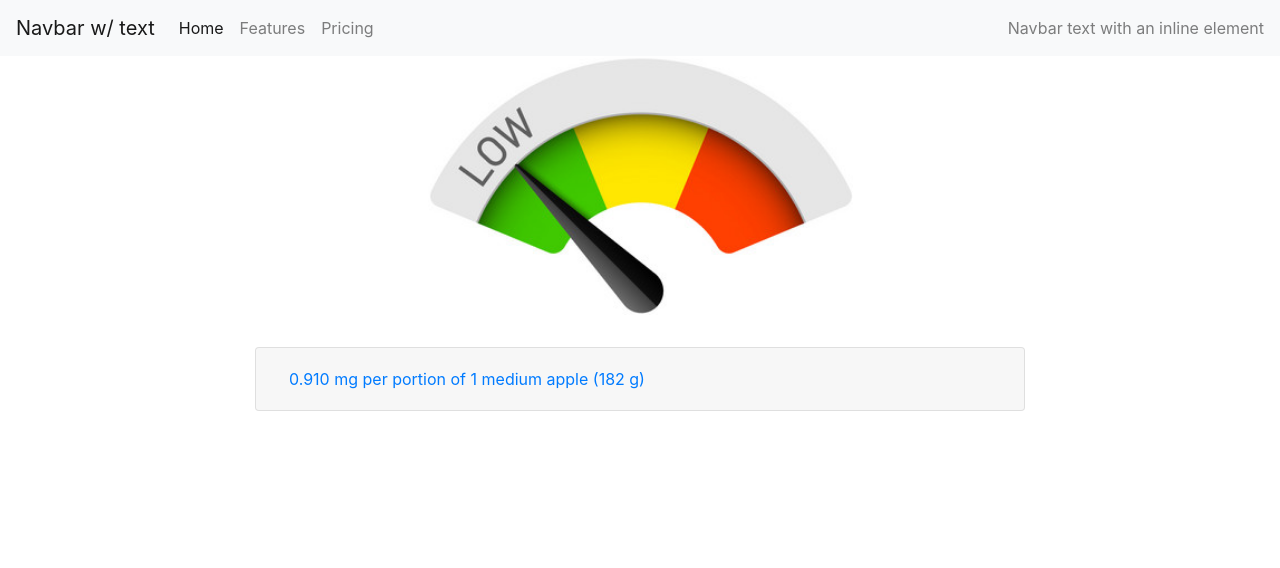
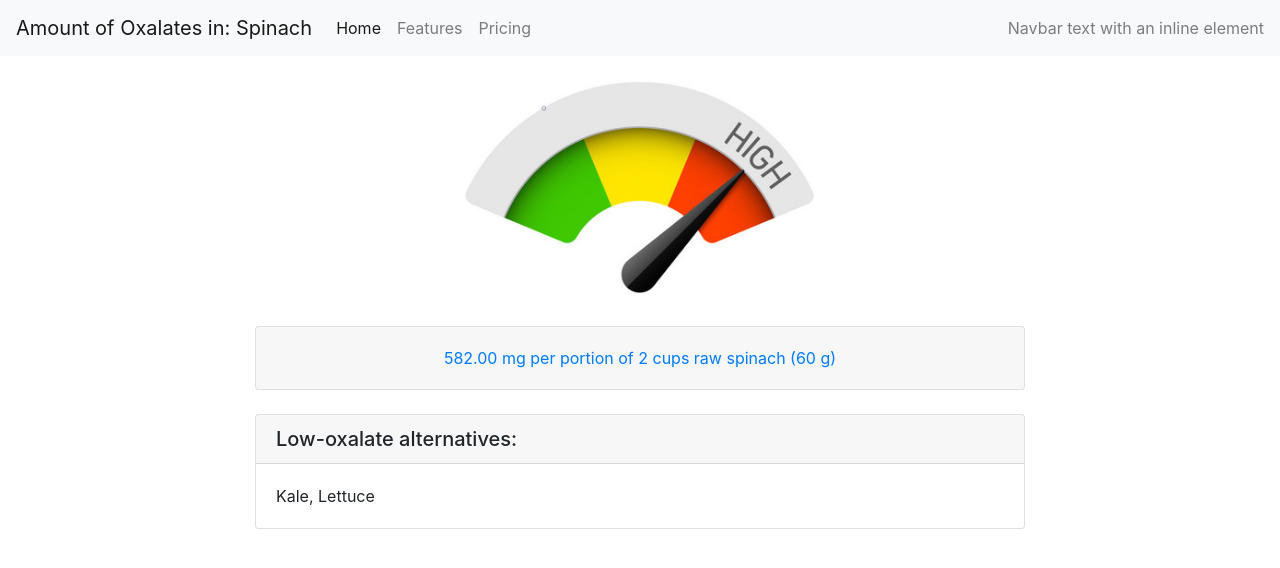
Before and after one commit to kei-pal/oxalate, a Django app: page /lookup/ingredient/ in a window 1280 px wide. Shown: the top 568 px of the page. Run offline with Django 3.2, Linux system fonts and the light colour scheme; data comes from the database, SQL or seed files in the repository; both versions use the stored data as it was after the commit.

Commit message:
added low-oxalate alternatives to ingredient view

```diff
--- a/lookup/static/lookup/ingredient.css
+++ b/lookup/static/lookup/ingredient.css
@@ -3,10 +3,10 @@
 }
 
 .img-fluid {
-	max-width: 425px;
+	max-width: 350px; /* 350 px */
 }
 
 .jumbotron {
-	padding: 0;
+	padding: 0px;
 	background-color:transparent !important;
 }
--- a/lookup/templates/ingredient.html
+++ b/lookup/templates/ingredient.html
@@ -7,14 +7,25 @@
 {% endblock %}
 
 {% block title %}
-{{ name }}
+Amount of Oxalates
+{% endblock %}
+
+{% block navbar_main %}
+Amount of Oxalates in: {{ name }}
 {% endblock %}
 
 {% block content %}
 
 <section class="jumbotron">
 	<div class="container text-center">
-		<img src="{% static 'lookup/low.png' %}" class="img-fluid w-100" alt="My image">
+    <br>
+    {% if ox_per_portion <= 10 %}
+		  <img src="{% static 'lookup/low.png' %}" class="img-fluid w-100" alt="My image">
+    {% elif ox_per_portion <= 25 %}
+      <img src="{% static 'lookup/mod.png' %}" class="img-fluid w-100" alt="My image">
+    {% else %}
+      <img src="{% static 'lookup/high.png' %}" class="img-fluid w-100" alt="My image">
+    {% endif %}
 	</div>
 </section>
 
@@ -23,7 +34,7 @@
     <div class="card">
       <div class="card-header" id="headingOne">
         <h2 class="mb-0">
-          <button class="btn btn-link btn-block text-left" type="button" data-toggle="collapse" data-target="#collapseOne" aria-expanded="true" aria-controls="collapseOne">
+          <button class="btn btn-link btn-block text-center" type="button" data-toggle="collapse" data-target="#collapseOne" aria-expanded="true" aria-controls="collapseOne">
             {{ ox_per_portion }} mg per portion of {{ portion_desc }} ({{ portion_grams }} g)
           </button>
         </h2>
@@ -37,4 +48,17 @@
   </div>
 </div>
 
+<br>
+
+{% if ox_per_portion > 10 %}
+  <div class="container">
+    <div class="card">
+        <h5 class="card-header">Low-oxalate alternatives:</h5>
+        <div class="card-body">
+          {{ alternatives }}
+        </div>
+    </div>
+  </div>
+{% endif %}
+
 {% endblock %}
--- a/lookup/views.py
+++ b/lookup/views.py
@@ -8,7 +8,7 @@ def lookup(request):
 	return render(request, 'lookup.html')
 
 def ingredient(request):
-	ing_name = 'Apple'
+	ing_name = 'Spinach'
 	ingredient = get_object_or_404(Ingredient, name=ing_name)
 
 	context = {
@@ -17,5 +17,6 @@ def ingredient(request):
 		'ox_per_portion': ingredient.ox_per_portion,
 		'portion_desc': ingredient.portion_desc,
 		'portion_grams': ingredient.portion_grams,
+		'alternatives': ingredient.alternatives,
 	}
 	return render(request, 'ingredient.html', context)
--- a/oxalate/templates/base.html
+++ b/oxalate/templates/base.html
@@ -15,7 +15,7 @@
 
 
   <nav class="navbar navbar-expand-lg navbar-light bg-light">
-  <a class="navbar-brand" href="#">Navbar w/ text</a>
+  <a class="navbar-brand" href="#">{% block navbar_main %}{% endblock %}</a>
   <button class="navbar-toggler" type="button" data-toggle="collapse" data-target="#navbarText" aria-controls="navbarText" aria-expanded="false" aria-label="Toggle navigation">
     <span class="navbar-toggler-icon"></span>
   </button>
```
Also changed, not shown: db.sqlite3.
